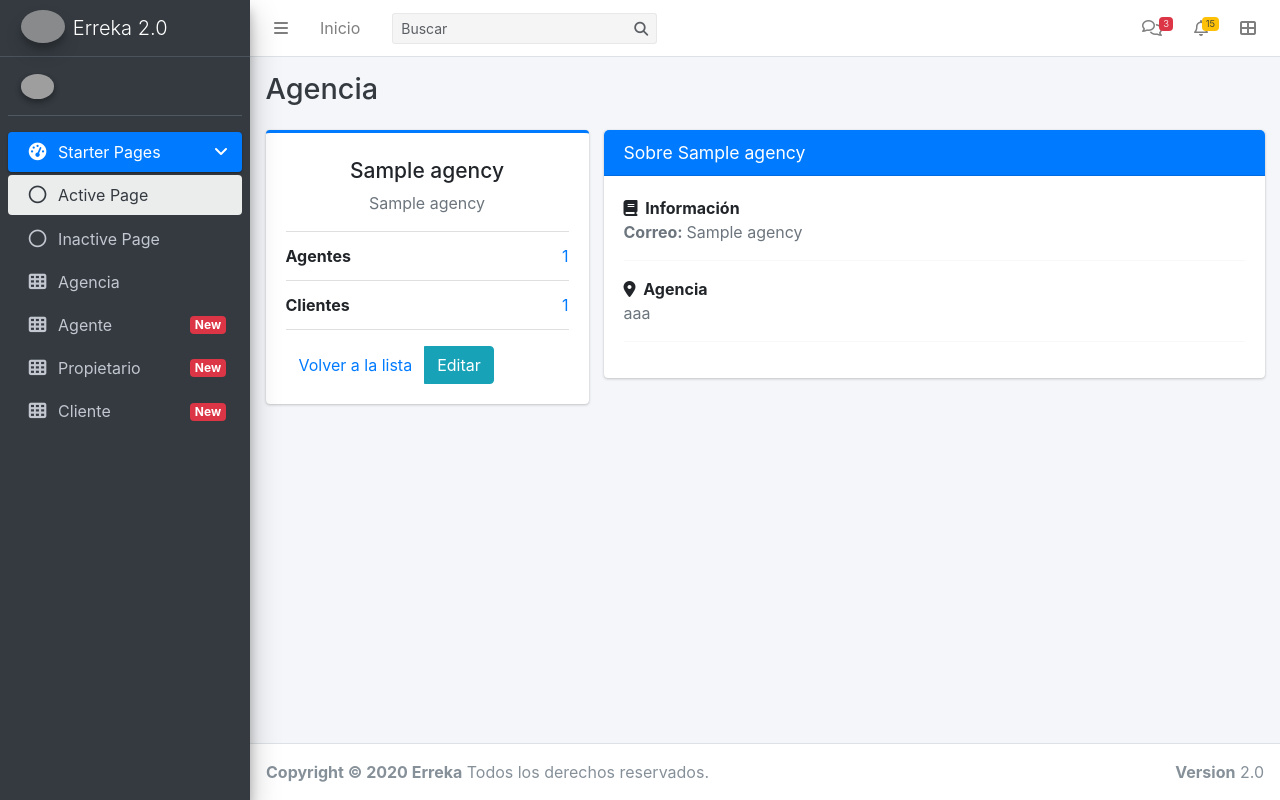
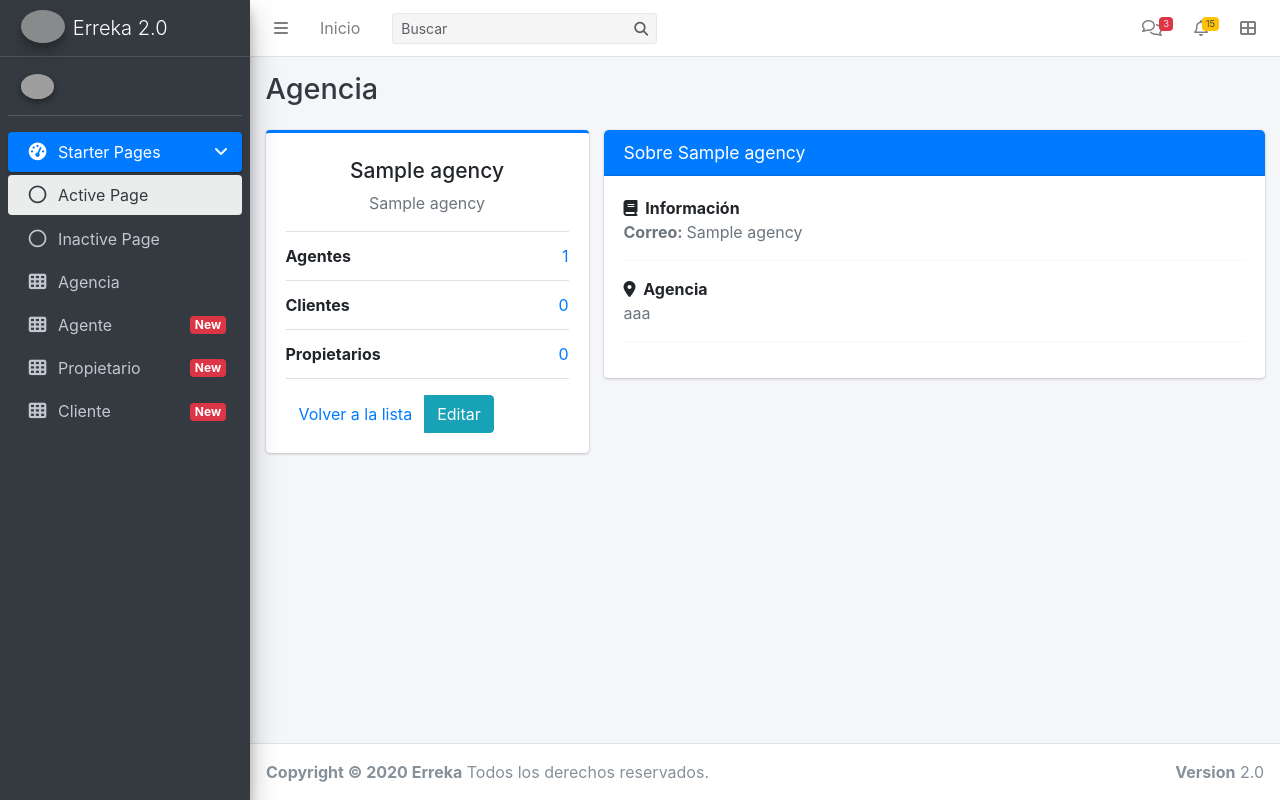
Before and after one commit to xavibrice/full_erreka, a PHP site: template templates/backend/agency/show.html.twig in a window 1280 px wide. Run offline with PHP 8.4, Linux system fonts and the light colour scheme; the template is opened without the code that fills it: most values are stand-ins (such as "Sample title", 1, 10 or a date in 2020); style sheets or scripts are compiled from the project's sources; some libraries are stand-ins or nearby versions; grey boxes are pictures that could not be loaded.

Commit message:
Design in Agency

```diff
--- a/src/Entity/Agency.php
+++ b/src/Entity/Agency.php
@@ -99,4 +99,9 @@ class Agency
 
         return $this;
     }
+
+    public function __toString()
+    {
+        return (string)$this->name;
+    }
 }
--- a/templates/backend/agency/_delete_form.html.twig
+++ b/templates/backend/agency/_delete_form.html.twig
@@ -1,5 +1,5 @@
 <form method="post" action="{{ path('agency_delete', {'id': agency.id}) }}" onsubmit="return confirm('Are you sure you want to delete this item?');">
     <input type="hidden" name="_method" value="DELETE">
     <input type="hidden" name="_token" value="{{ csrf_token('delete' ~ agency.id) }}">
-    <button class="btn">Delete</button>
+    <button class="btn btn-danger">Eliminar</button>
 </form>
--- a/templates/backend/agency/show.html.twig
+++ b/templates/backend/agency/show.html.twig
@@ -11,7 +11,11 @@
             <ol class="breadcrumb float-sm-right">
                 <li class="breadcrumb-item">
                     {% if is_granted('ROLE_ADMIN') %}
-                        {{ include('backend/agency/_delete_form.html.twig') }}
+                        {% if agency.agent.count > 0 %}
+                            <span class="bg-info alert">En uso</span>
+                            {% else %}
+                                {{ include('backend/agency/_delete_form.html.twig') }}
+                        {% endif %}
                     {% endif %}
                 </li>
             </ol>
@@ -34,10 +38,30 @@
 
                     <ul class="list-group list-group-unbordered mb-3">
                         <li class="list-group-item">
-                            <b>Agentes</b> <a class="float-right"> {{ agency.agent.count }} </a>
+                            <b>Agentes</b>
+                            <a class="float-right">
+                                {{ agency.agent.count }}
+                            </a>
                         </li>
                         <li class="list-group-item">
-                            <b>Clientes</b> <a class="float-right"> {{ agency.agent.count }} </a>
+                            <b>Clientes</b>
+                            <a class="float-right">
+                                {% set sumClients = 0 %}
+                                {% for agent in agency.agent %}
+                                    {% set sumClients = sumClients + agent.clients.count %}
+                                {% endfor %}
+                                {{ sumClients }}
+                            </a>
+                        </li>
+                        <li class="list-group-item">
+                            <b>Propietarios</b>
+                            <a class="float-right">
+                                {% set sumOwners = 0 %}
+                                {% for agent in agency.agent %}
+                                    {% set sumOwners = sumOwners + agent.owners.count %}
+                                {% endfor %}
+                                {{ sumOwners }}
+                            </a>
                         </li>
                     </ul>
 
```
